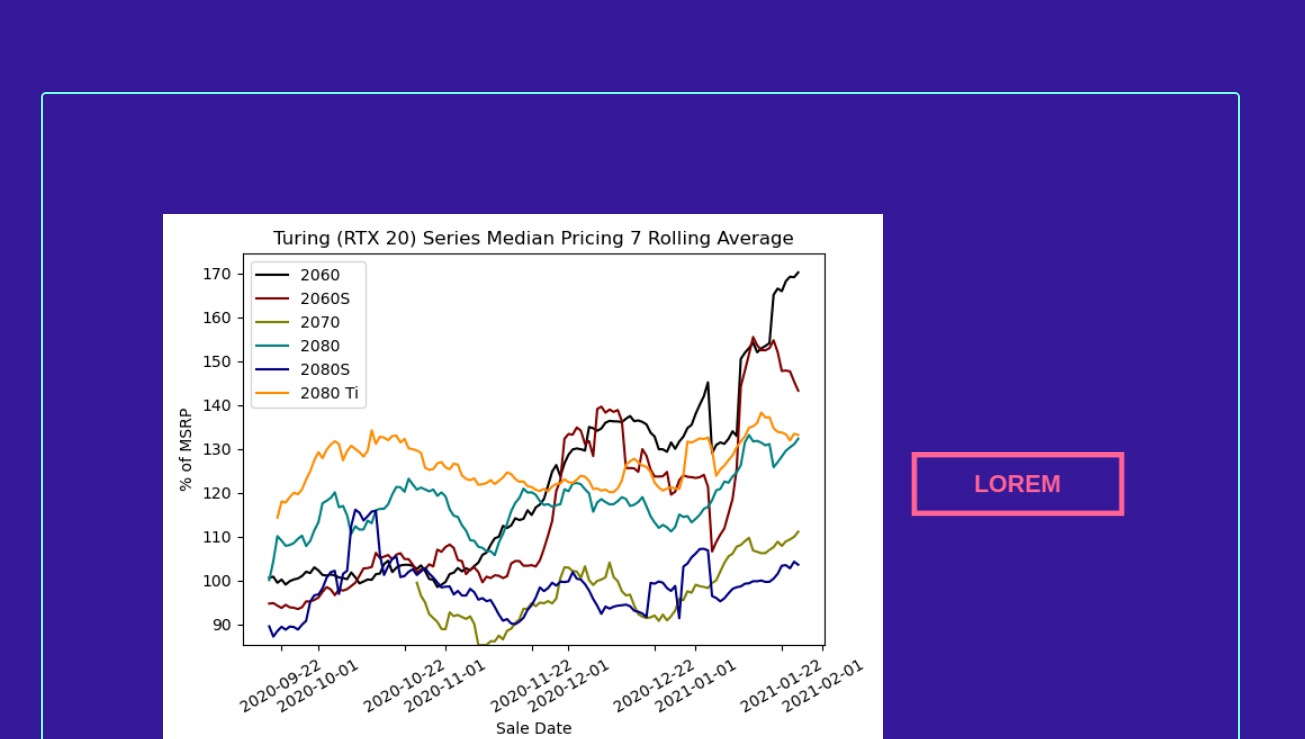
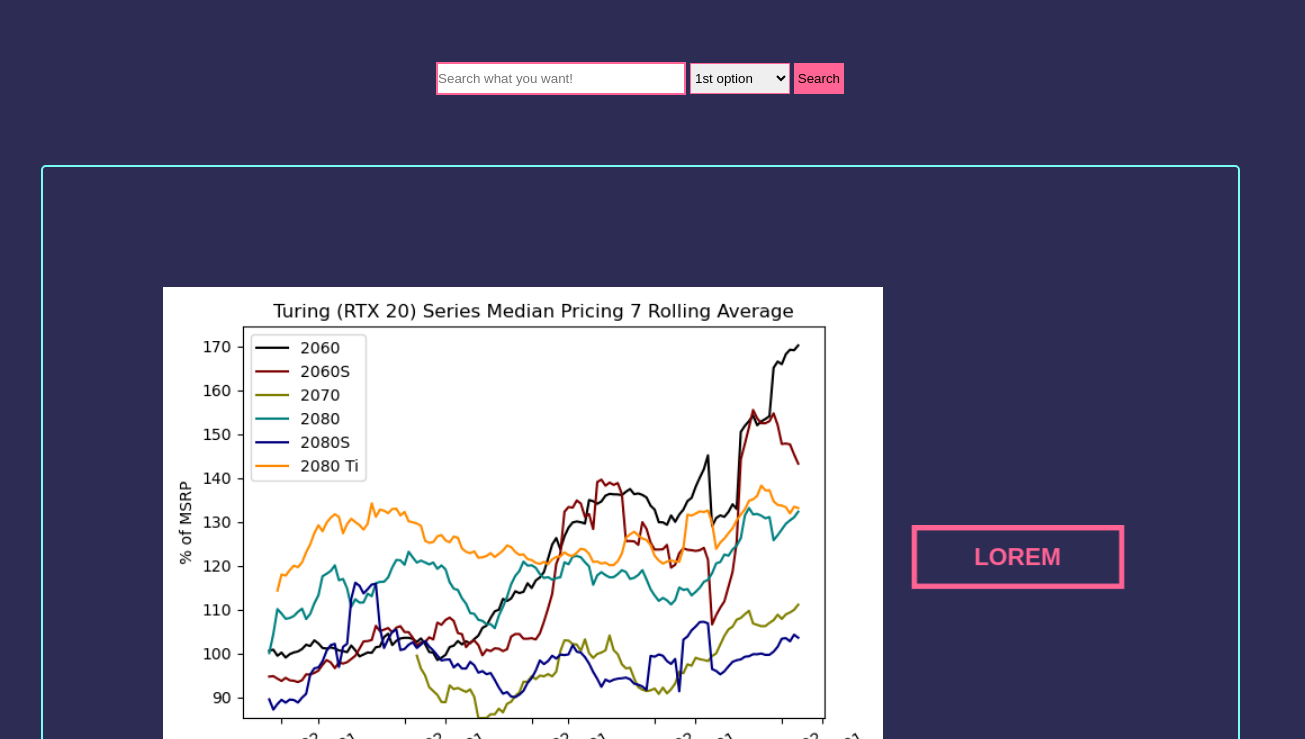
Before and after one commit to Pavel131/The-final-web, a plain HTML site: page index.html in a window 1280 px wide. Shown: the part 361-1100 px from the top of the page, 1305 px wide, since content can reach past the window. Drawn offline with Linux system fonts and the light colour scheme; files whose address does not match are found by name; a web font is replaced by a local one.

Commit message:
added form

```diff
--- a/index.html
+++ b/index.html
@@ -28,6 +28,21 @@
             <p class="side_text">Impus dolor</p>
         </div>
 
+        <div class="form">
+            <form action="" method="GET">
+                <input type="text" name="text" class="search" placeholder="Search what you want!">
+                <select class="dropdown">
+                    <option value="Grapes">1st option</option>
+                    <option value="Tomatoes">2nd option</option>
+                    <option value="Dates">3rd Option</option>
+                    <option value="Honeydew">4th option</option>
+                    <option value="Cantaloupe">5th option</option>
+                </select>
+
+                <input type="submit" name="submit" class="submit" value="Search">
+              </form>
+        </div>
+
         <div class="Statistics">
             <div class="log">
                 <img src="resources/img/nvidiartx380price.png" alt="static1">
--- a/resources/css/style.css
+++ b/resources/css/style.css
@@ -26,13 +26,13 @@
 }
 
 body {
-  background-color: #361999;
+  background-color: #2c2c54;
   font-family: "Poppins", sans-serif;
   font-weight: 600;
   font-size: 14px;
 }
 
-/* Barvy: #361999, #78FFF1, #FF6495, #FFFFFF
+/* Barvy: #2c2c54, #78FFF1, #FF6495, #FFFFFF
 /* ================================================================= */
 
 /* Typography */
@@ -58,6 +58,7 @@
   text-transform: uppercase;
   font-family: Muli;
   font-size: 5em;
+  margin-right: -25px;
   padding-top: 140.7px;
   letter-spacing: 38px;
 }
@@ -123,6 +124,38 @@
   border-radius: 5px;
 }
 
+.form {
+  display: flex;
+  justify-content: center;
+  align-items: center;
+  padding-top: 20px;
+  padding-bottom: 20px;
+}
+
+.search {
+  width: 250px;
+  height: 33px;
+  border: 2px solid #ff6495;
+}
+
+.submit {
+  width: 50px;
+  height: 31px;
+  background-color: #ff6495;
+  border: none;
+}
+
+label {
+  padding-left: 10px;
+  color: #ffffff;
+}
+
+.dropdown {
+  width: 100px;
+  height: 31px;
+  border: 1px solid #ff6495;
+}
+
 img {
   width: 720px;
 }
```
